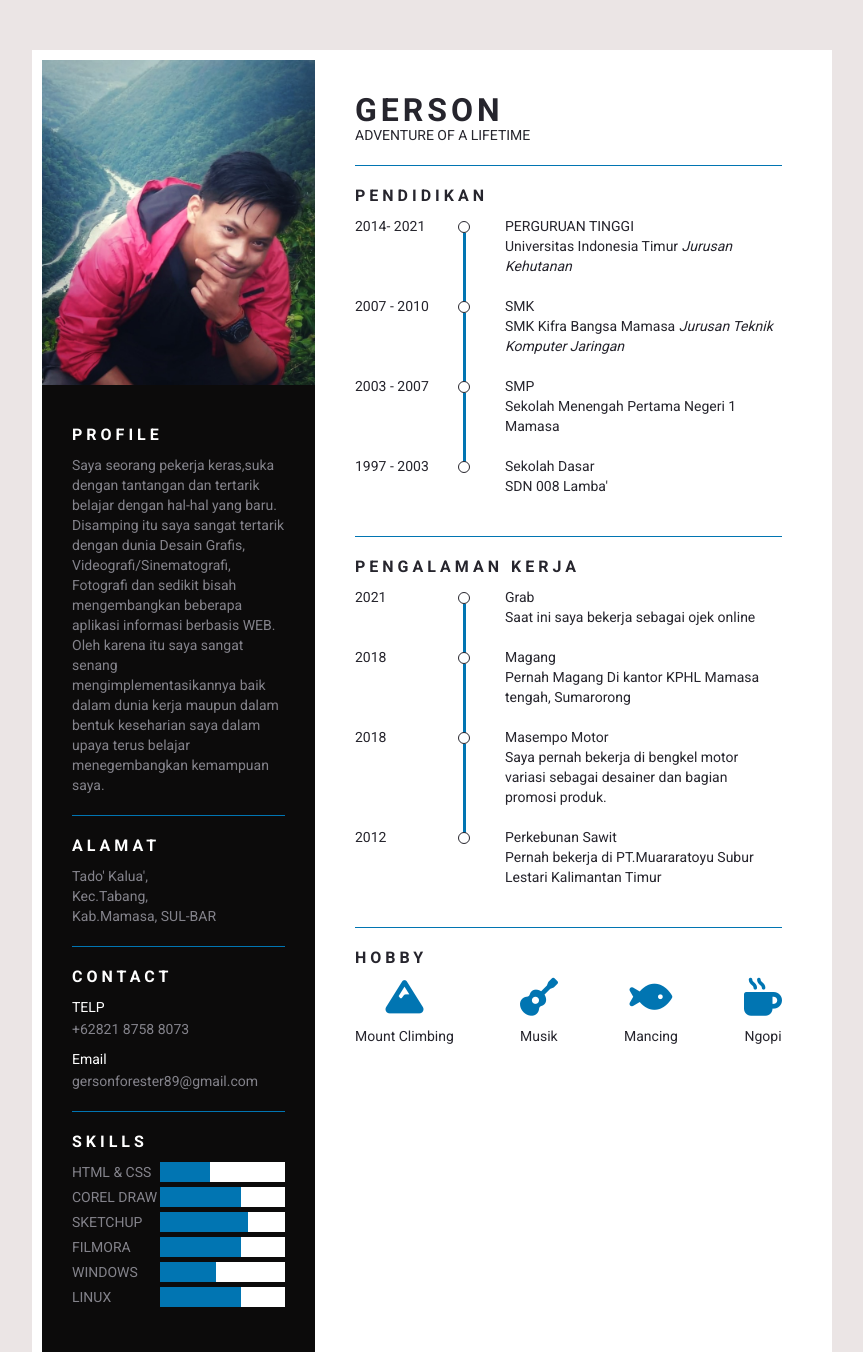
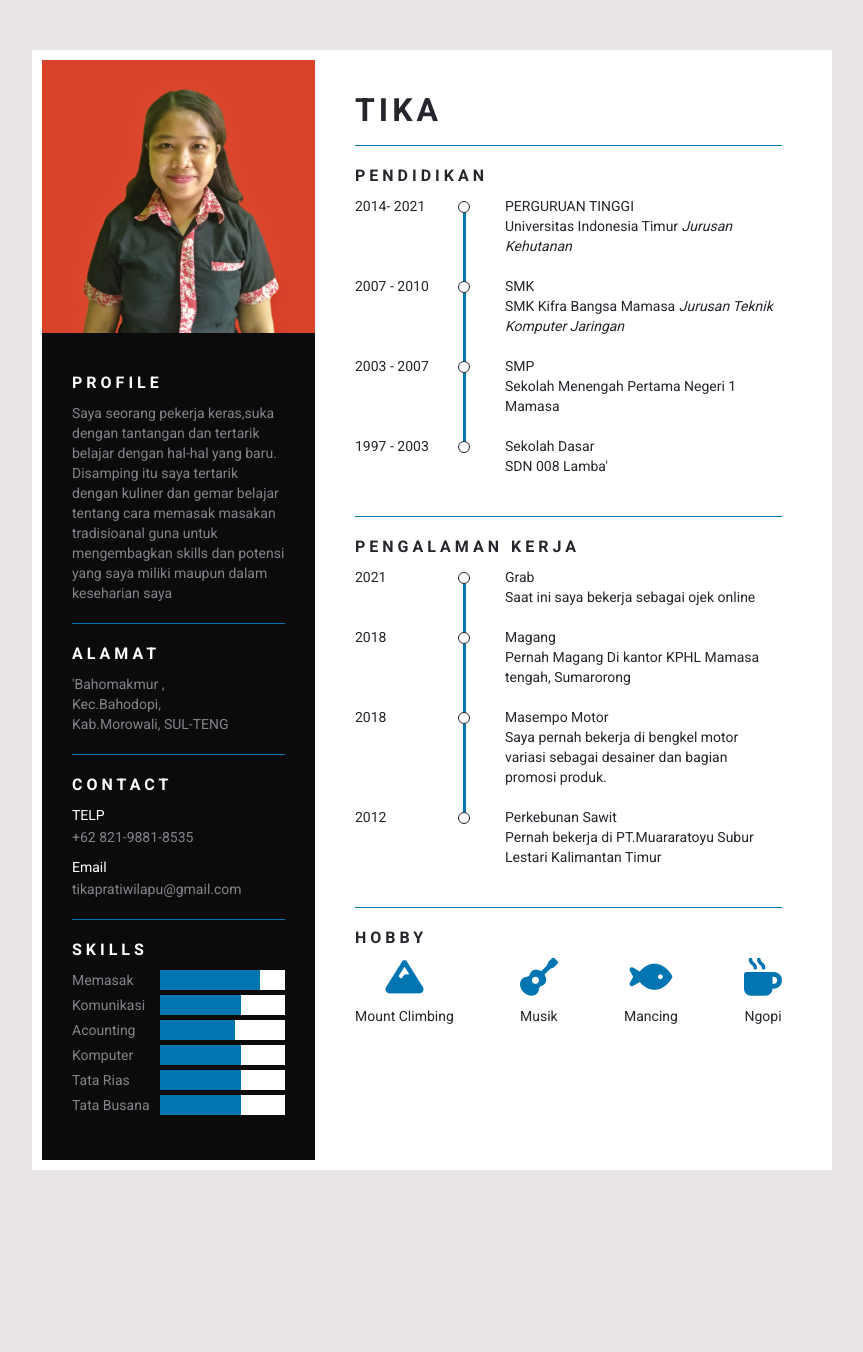
Before and after one commit to gersoncyber/curriculumvitae, a plain HTML site: page index.html in a window 1280 px wide. Shown: the top 1352 px of the page, without its empty margins (208-1071 px from the left). After the commit the page ends 1220 px from the top, so only its background shows below. Drawn offline with Linux system fonts and the light colour scheme.

Commit message:
Update index.html

```diff
--- a/index.html
+++ b/index.html
@@ -2,7 +2,7 @@
 <html>
 <head>
 	<meta charset="utf-8">
-	<title>Curriculum Vitae</title>
+	<title>Tika Curriculum Vitae</title>
 	<meta name="viewport" content="width=device-width, initial-scale=1.0">
 	<link rel="stylesheet" type="text/css" href="styles.css">
 	<script src="https://kit.fontawesome.com/b99e675b6e.js"></script>
@@ -14,34 +14,34 @@
 <div class="resume_wrapper">
 	<div class="resume_left">
 		<div class="resume_image">
-			<img src="img/FB_IMG_1622285899182-01.jpeg" alt="Resume_image">
+			<img src="tika.jpeg" alt="Resume_image">
 		</div>
 		<div class="resume_bottom">
 			<div class="resume_item resume_namerole">
-				<div class="name">Gerson</div>
-				<div class="role">Adventure Of a Lifetime</div>
+				<div class="name">Tika</div>
+
 			</div>
 			<div class="resume_item resume_profile">
 				<div class="resume_title">Profile</div>
-				<div class="resume_info">Saya seorang  pekerja keras,suka dengan tantangan dan tertarik  belajar dengan hal-hal yang baru. Disamping itu saya sangat tertarik dengan dunia Desain Grafis, Videografi/Sinematografi, Fotografi dan sedikit bisah mengembangkan beberapa aplikasi informasi berbasis WEB. Oleh karena itu saya sangat senang mengimplementasikannya baik dalam dunia kerja maupun dalam bentuk keseharian saya dalam upaya terus belajar menegembangkan kemampuan saya. </div>
+				<div class="resume_info">Saya seorang  pekerja keras,suka dengan tantangan dan tertarik  belajar dengan hal-hal yang baru. Disamping itu saya tertarik dengan kuliner dan gemar belajar tentang cara memasak masakan tradisioanal guna untuk mengembagkan skills dan potensi yang saya miliki maupun dalam keseharian saya </div>
 			</div>
 			<div class="resume_item resume_address">
 				<div class="resume_title">Alamat</div>
 				<div class="resume_info">
-				Tado' Kalua',<br/>
-					Kec.Tabang,<br/>
-					Kab.Mamasa, SUL-BAR
+				'Bahomakmur ,<br/>
+					Kec.Bahodopi,<br/>
+					Kab.Morowali, SUL-TENG
 				</div>
 			</div>
 			<div class="resume_item resume_contact">
 				<div class="resume_title">Contact</div>
 				<div class="resume_info">
 					<div class="resume_subtitle">TELP</div>
-					<div class="resume_subinfo">+62821 8758 8073</div>
+					<div class="resume_subinfo">+62 821-9881-8535</div>
 				</div>
 				<div class="resume_info">
 					<div class="resume_subtitle">Email</div>
-					<div class="resume_subinfo">gersonforester89@gmail.com</div>
+					<div class="resume_subinfo">tikapratiwilapu@gmail.com</div>
 				</div>
 
 			</div>
@@ -49,15 +49,15 @@
 				<div class="resume_title">Skills</div>
 				<div class="resume_info">
 					<div class="skills_list">
-						<div class="skills_left">HTML & CSS</div>
+						<div class="skills_left">Memasak</div>
 						<div class="skills_bar">
 							<p>
-								<span style="width: 40%"></span>
+								<span style="width: 80%"></span>
 							</p>
 						</div>
 					</div>
 					<div class="skills_list">
-						<div class="skills_left">COREL DRAW</div>
+						<div class="skills_left">Komunikasi</div>
 						<div class="skills_bar">
 							<p>
 								<span style="width: 65%"></span>
@@ -65,16 +65,16 @@
 						</div>
 					</div>
 					<div class="skills_list">
-						<div class="skills_left">SKETCHUP</div>
+						<div class="skills_left">Acounting</div>
 						<div class="skills_bar">
 							<p>
-								<span style="width: 70%"></span>
+								<span style="width: 60%"></span>
 							</p>
 						</div>
 
 					</div>
 					<div class="skills_list">
-						<div class="skills_left">FILMORA</div>
+						<div class="skills_left">Komputer</div>
 						<div class="skills_bar">
 							<p>
 								<span style="width: 65%"></span>
@@ -82,15 +82,15 @@
 						</div>
 					</div>
 					<div class="skills_list">
-						<div class="skills_left">WINDOWS</div>
+						<div class="skills_left">Tata Rias</div>
 						<div class="skills_bar">
 							<p>
-								<span style="width: 45%"></span>
+								<span style="width: 65%"></span>
 							</p>
 						</div>
 						</div>
 					<div class="skills_list">
-						<div class="skills_left">LINUX</div>
+						<div class="skills_left">Tata Busana</div>
 						<div class="skills_bar">
 							<p>
 								<span style="width: 65%"></span>
@@ -104,8 +104,8 @@
 	</div>
 	<div class="resume_right">
 		<div class="resume_item resume_namerole">
-			<div class="name">Gerson</div>
-			<div class="role">Adventure Of a Lifetime</div>
+			<div class="name">Tika</div>
+
 		</div>
 		<div class="resume_item resume_education">
 			<div class="resume_title">Pendidikan</div>
```
